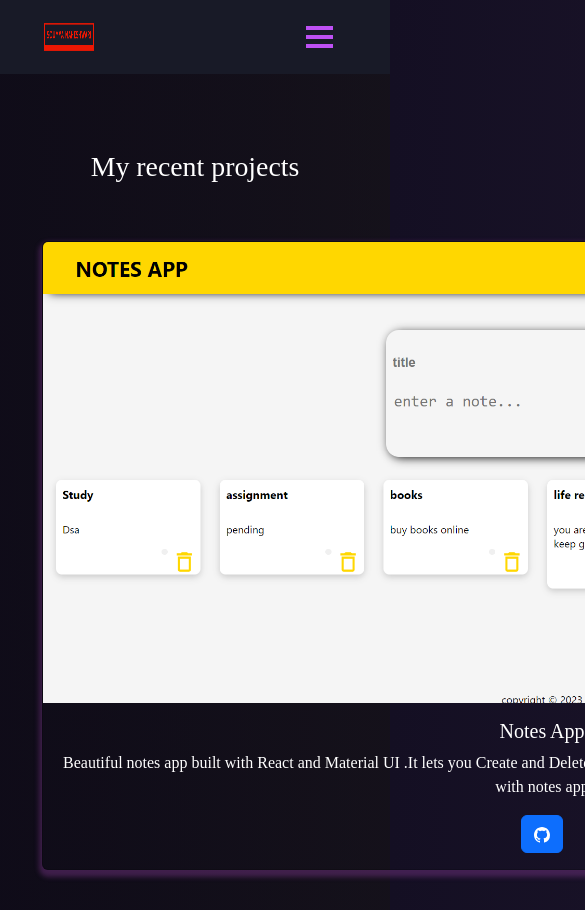
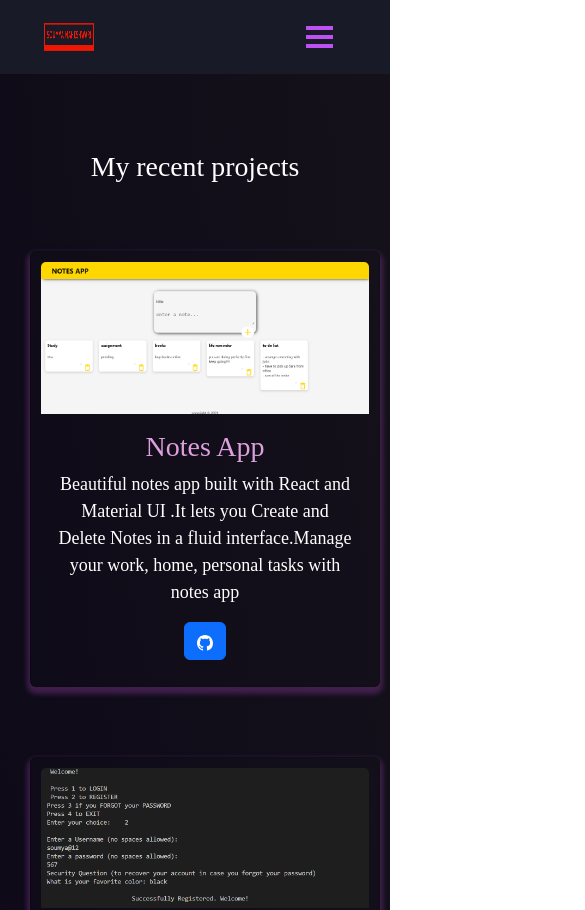
Before and after one commit to soumya-maheshwari/my_Portfolio, a React (Create React App) app: page /projects in a window 390 px wide. Shown: the top 910 px of the page, 585 px wide, since content can reach past the window. Built offline with nearby package versions, Linux system fonts and the light colour scheme.

Commit message:
added responsive contact form

```diff
--- a/src/App.js
+++ b/src/App.js
@@ -47,10 +47,9 @@ function App() {
             <Route path="/contact" exact element={<Contact />} />
           </Routes>
         </div>
+
         <Footer />
       </Router>
-      {/* <Contact /> */}
-      {/* <Footer /> */}
     </>
   );
 }
--- a/src/components/Contact/Contact.js
+++ b/src/components/Contact/Contact.js
@@ -37,6 +37,7 @@ const Contact = () => {
             required
             type="text"
             name="last_name"
+            className="lastName"
             placeholder="last name"
             value={toSend.last_name}
             onChange={handleChange}
@@ -45,6 +46,7 @@ const Contact = () => {
             required
             type="text"
             name="message"
+            className="message"
             placeholder="message"
             value={toSend.message}
             onChange={handleChange}
@@ -53,6 +55,7 @@ const Contact = () => {
             required
             type="text"
             name="reply_to"
+            className="reply"
             placeholder="your email"
             value={toSend.reply_to}
             onChange={handleChange}
--- a/src/components/Contact/contact.css
+++ b/src/components/Contact/contact.css
@@ -1,7 +1,7 @@
 .contact-section {
   position: relative;
   padding-top: 180px;
-  padding-bottom: 30px;
+  padding-bottom: 300px;
   /* background-image: var(--section-background-color) !important; */
   color: white;
   text-align: center;
@@ -46,3 +46,28 @@ input {
 .submit-btn:hover {
   background-color: rgb(111, 47, 111);
 }
+
+@media (max-width: 767px) {
+  .contact-section {
+    padding-bottom: 20em !important;
+  }
+  .form {
+    width: 350px;
+  }
+
+  .submit-btn {
+    width: 100px;
+    height: 50px;
+  }
+  .firstName,
+  .lastName,
+  .message,
+  .reply {
+    height: 30px;
+    width: 100%;
+    font-size: 20px;
+  }
+  /* .message {
+    width: 200px;
+  } */
+}
--- a/src/components/Home/Home.js
+++ b/src/components/Home/Home.js
@@ -44,7 +44,7 @@ const Home = () => {
           </Container>
         </Container>
         <Home2 />
-        {/* <Contact /> */}
+        <Contact />
       </section>
     </div>
   );
--- a/src/components/Projects/ProjectCard.js
+++ b/src/components/Projects/ProjectCard.js
@@ -12,7 +12,7 @@ const ProjectCard = (props) => {
         <Card.Img variant="top" src={props.imgPath} alt="img"></Card.Img>
 
         <Card.Body>
-          <Card.Title>{props.title}</Card.Title>
+          <Card.Title className="title">{props.title}</Card.Title>
 
           <Card.Text style={{ text: "justify" }}>{props.description}</Card.Text>
           <Button
--- a/src/components/Projects/Projects.js
+++ b/src/components/Projects/Projects.js
@@ -14,6 +14,7 @@ const Projects = () => {
         <Row style={{ paddingBottom: "10px", justifyContent: "center" }}>
           <Col md={3} className="project-card">
             <ProjectCard
+              className="card"
               imgPath={notes}
               title=" Notes App"
               description="
@@ -24,6 +25,7 @@ const Projects = () => {
           </Col>
           <Col md={3} className="project-card">
             <ProjectCard
+              className="card"
               imgPath={Register}
               title="LOGIN AND REGISTRATION SYSTEM"
               description="
@@ -37,6 +39,7 @@ const Projects = () => {
           </Col>
           <Col md={3} className="project-card">
             <ProjectCard
+              className="card"
               imgPath={emoji}
               title="Emoji"
               description="This is a simple app built with React .Click on the button and get more emojis"
@@ -44,24 +47,26 @@ const Projects = () => {
               demoLink=""
             />
           </Col>
-          <Col md={3} className="project-card">
-            <ProjectCard
+          {/* <Col md={3} className="project-card">
+             <ProjectCard
+              className="card"
               imgPath={imgg}
               title="abcd"
               description=" Lorem ipsum dolor sit amet consectetur adipisicing elit. Autem praesentium consequuntur labore vitae magnam non similique impedit cum reprehenderit unde provident libero, est laboriosam repudiandae illum blanditiis quam accusantium perferendis.Lorem ipsum dolor sit"
               ghLink="https://github.com/soumya-maheshwari/JSClock"
               demoLink=""
             />
-          </Col>
-          <Col md={3} className="project-card">
+          </Col> */}
+          {/* <Col md={3} className="project-card">
             <ProjectCard
+              className="card"
               imgPath={imgg}
               title="abcd"
               description=" Lorem ipsum dolor sit amet consectetur adipisicing elit. Autem praesentium consequuntur labore vitae magnam non similique impedit cum reprehenderit unde provident libero, est laboriosam repudiandae illum blanditiis quam accusantium perferendis.Lorem ipsum dolor sit"
               ghLink="https://github.com/soumya-maheshwari/TIC-TAC-TOE"
               demoLink=""
             />
-          </Col>
+          </Col> */}
           {/* <Col md={3}>
             <ProjectCard
               imgPath={imgg}
--- a/src/components/Projects/projectCard.css
+++ b/src/components/Projects/projectCard.css
@@ -13,3 +13,20 @@
   box-shadow: 0 4px 4px 5px rgba(129, 72, 144, 0.561) !important;
   /* color: red; */
 }
+
+.title {
+  color: plum;
+  font-size: 28px;
+}
+
+@media (max-width: 767px) {
+  .project-card-view {
+    position: relative;
+    padding-top: 10px;
+    padding-bottom: 10px;
+    text-align: center;
+    width: 350px;
+    padding-right: 10px;
+    padding-left: 10px;
+  }
+}
--- a/src/components/Projects/projects.css
+++ b/src/components/Projects/projects.css
@@ -1,17 +1,47 @@
 .project-section {
   position: relative;
   padding-top: 150px;
-  padding-bottom: 30px;
+  /* padding-bottom: 30px; */
   background-image: var(--section-background-color) !important;
   color: white;
   text-align: center;
 }
 
 .project-card {
-  padding-top: 50px;
-  padding-bottom: 50px;
+  padding-top: 60px;
+
   padding-left: 30px;
-  height: 1000px;
+  height: auto;
   width: 1000px;
+
   padding-right: 30px;
 }
+
+.card {
+  font-size: 40px;
+}
+
+@media (max-width: 767px) {
+  .project-section {
+    /* padding-bottom: 2em !important; */
+    position: relative;
+    text-align: center;
+  }
+  .project-card {
+    position: relative;
+    /* padding-top: 10px; */
+    padding-bottom: 10px;
+
+    margin-right: 90px;
+    /* height: 100px; */
+    width: 300px;
+
+    text-align: center;
+  }
+  .card {
+    font-size: 18px;
+    padding-bottom: 10px;
+    overflow: hidden;
+    text-align: center;
+  }
+}
```
Also changed, not shown: 1 other file (tests, documents, lock files or other folders).
